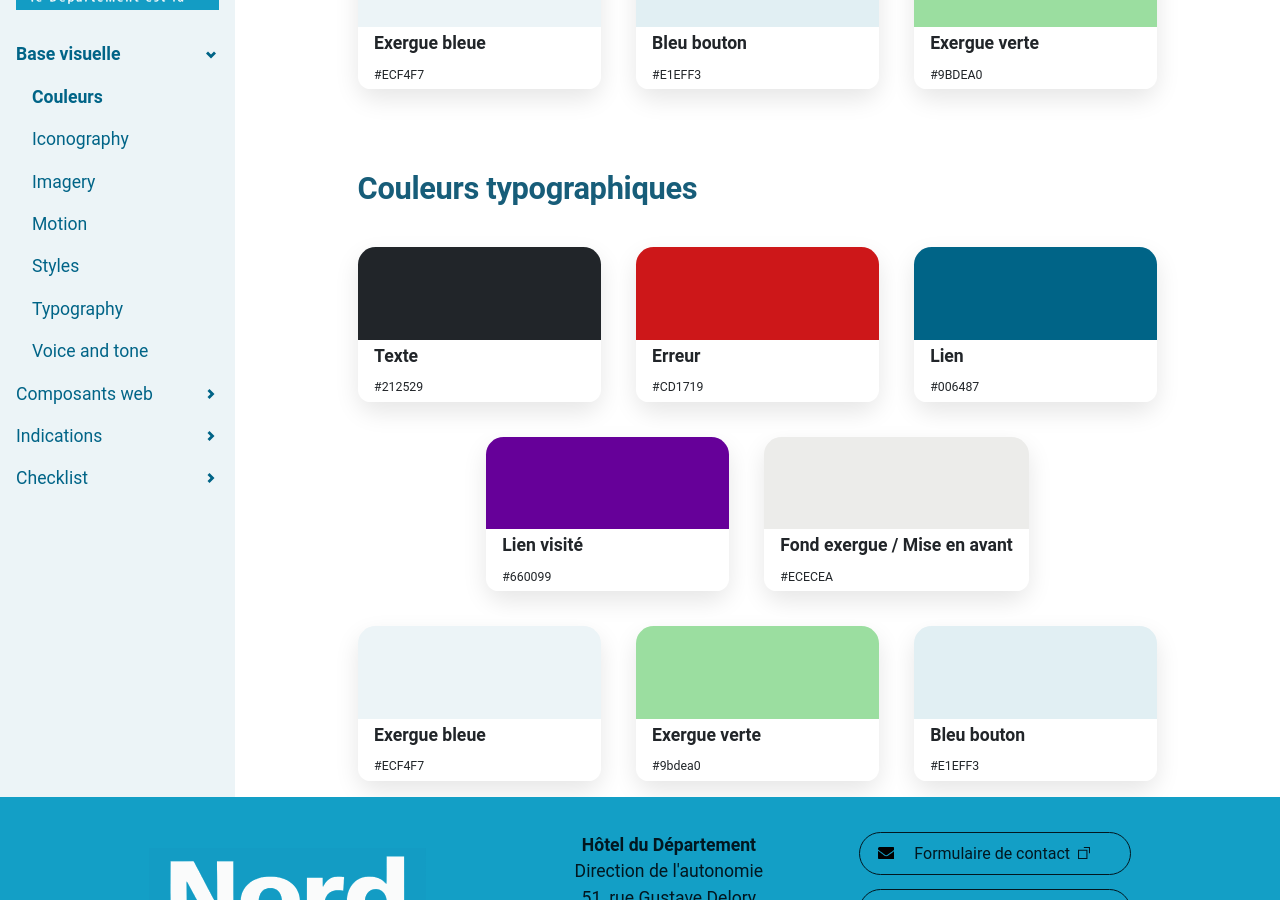
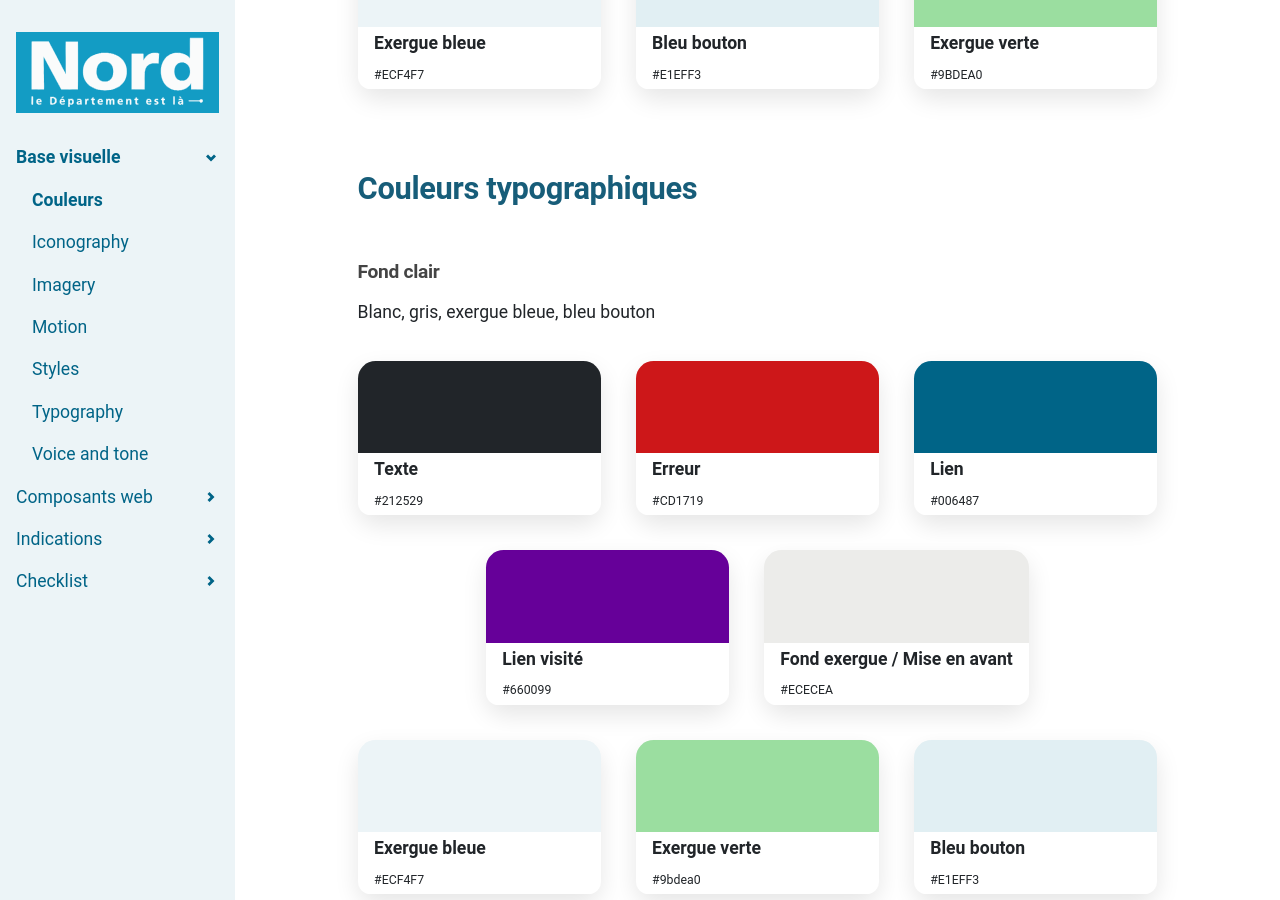
Before and after one commit to LJ59/d59-system, a Jekyll site: the page built from styles/03-color.md, in a window 1280 px wide and 900 px high, scrolled down 1694 px. Built offline with Jekyll 4.4.1, drawn with Linux system fonts in a browser that asks for light colours.

Commit message:
Update 03-color.md

```diff
--- a/styles/03-color.md
+++ b/styles/03-color.md
@@ -55,6 +55,10 @@ Pour fonds, exergues ou zones de filtrages
 
 ## Couleurs typographiques
 
+### Fond clair
+
+Blanc, gris, exergue bleue, bleu bouton
+
 <div class="color-container">
 
 {% include color-preview.html name="Texte" hexcode="#212529" %}
@@ -62,7 +66,6 @@ Pour fonds, exergues ou zones de filtrages
 {% include color-preview.html name="Lien" hexcode="#006487" %}
 {% include color-preview.html name="Lien visité" hexcode="#660099" %}
 
-
 {% include color-preview.html name="Fond exergue / Mise en avant" hexcode="#ECECEA" %}
 {% include color-preview.html name="Exergue bleue" hexcode="#ECF4F7" %}
 {% include color-preview.html name="Exergue verte" hexcode="#9bdea0" %}
```
